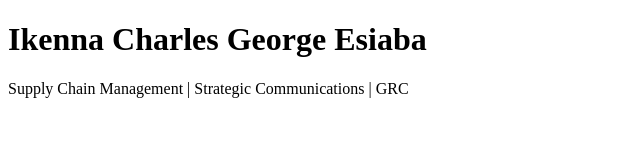
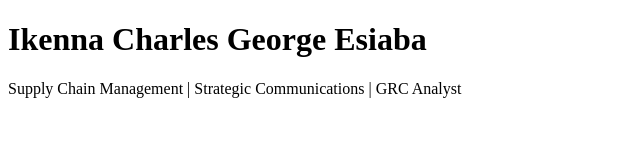
Before and after one commit to esiabaikennacg-lab/esiabaikennacg-lab.github.io, a plain HTML site: page index.html in a window 1280 px wide. Shown: the full height of the page, 0-640 px from the left. Drawn offline with Linux system fonts and the light colour scheme.

Commit message:
Update title to GRC Analyst

```diff
--- a/index.html
+++ b/index.html
@@ -2,6 +2,6 @@
 <html>
 <body>
     <h1>Ikenna Charles George Esiaba</h1>
-    <p>Supply Chain Management | Strategic Communications | GRC</p>
+    <p>Supply Chain Management | Strategic Communications | GRC Analyst</p>
 </body>
 </html>
```
